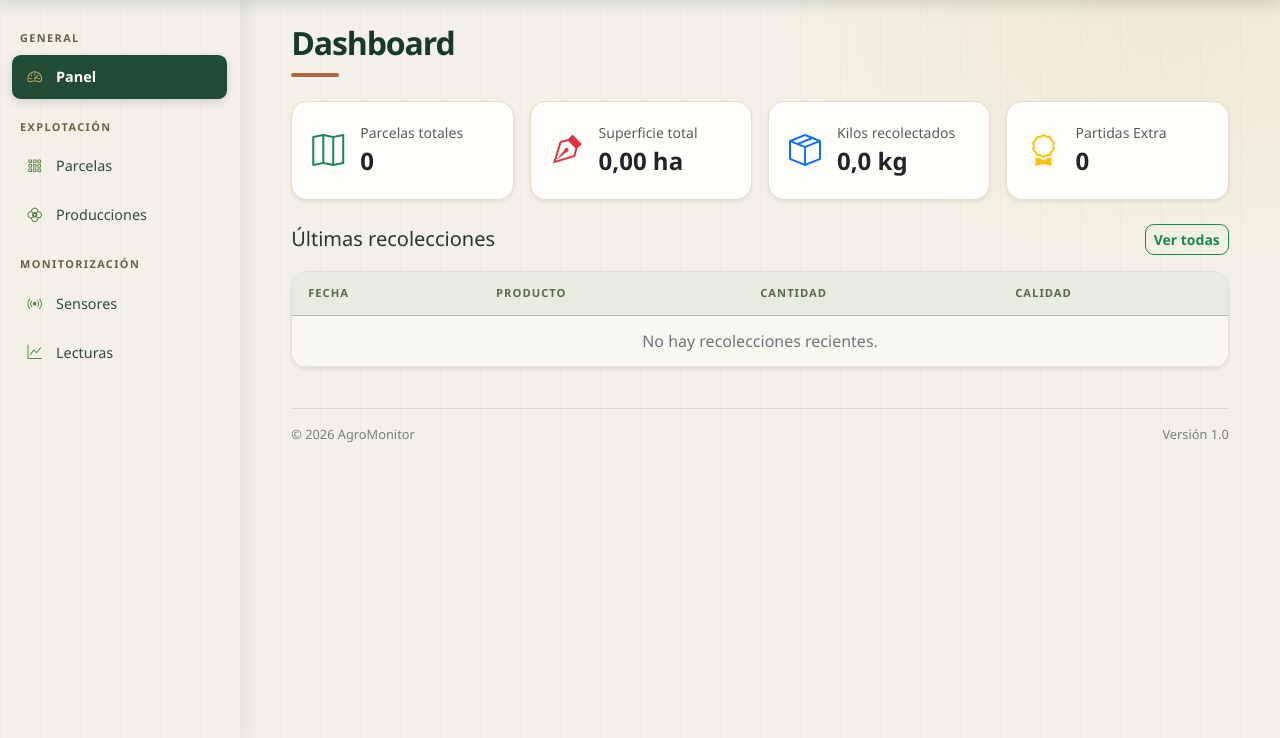
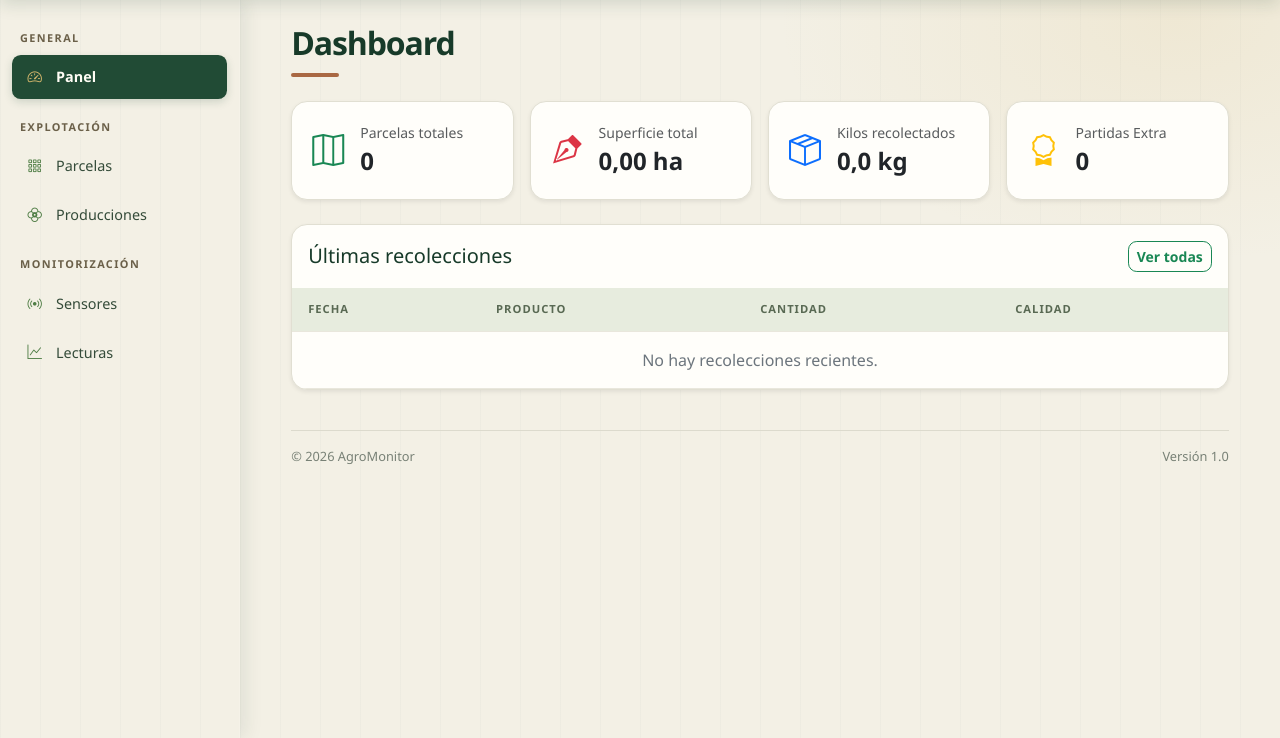
Before and after one commit to oscarromrod/parcelas, a Spring Boot app: page / in a window 1280 px wide. Shown: the part 62-800 px from the top of the page. Run offline with Spring Boot 4, Linux system fonts and the light colour scheme; data that the repository does not hold is empty.

Commit message:
feat(dashboard): actualización dashboard

```diff
--- a/src/main/resources/templates/dashboard.html
+++ b/src/main/resources/templates/dashboard.html
@@ -20,15 +20,14 @@
       <div th:replace="~{fragments/comunes :: tarjeta('Partidas Extra', ${partidasExtra}, 'bi-award', 'warning')}"></div>
     </div>
 
-    <div class="d-flex justify-content-between align-items-center mt-4 mb-3">
-      <h3 class="h5 mb-0">Últimas recolecciones</h3>
-      <a th:href="@{/producciones}" class="btn btn-sm btn-outline-success">Ver todas</a>
-    </div>
-
-    <div class="card shadow-sm border-0">
+    <div class="card shadow-sm border-0 mt-4">
+      <div class="card-header bg-transparent border-0 d-flex justify-content-between align-items-center pt-3 px-3">
+        <h3 class="h5 mb-0">Últimas recolecciones</h3>
+        <a th:href="@{/producciones}" class="btn btn-sm btn-outline-success">Ver todas</a>
+      </div>
       <div class="table-responsive">
-        <table class="table table-striped table-hover align-middle mb-0">
-          <thead class="table-success">
+        <table class="table table-hover align-middle mb-0">
+          <thead>
           <tr>
             <th>Fecha</th>
             <th>Producto</th>
@@ -38,7 +37,7 @@
           </thead>
           <tbody>
           <tr th:if="${#lists.isEmpty(ultimasRecolecciones)}">
-            <td colspan="4" class="text-center text-secondary">
+            <td colspan="4" class="text-center text-secondary py-3">
               No hay recolecciones recientes.
             </td>
           </tr>
```
